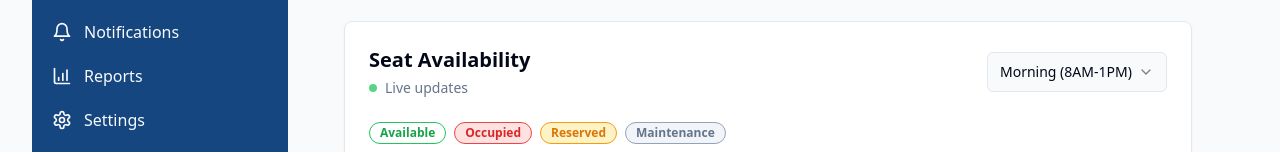
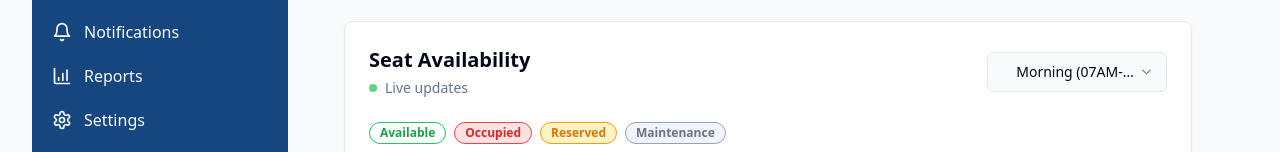
Before and after one commit to sb2group-7166/seatflow-sb2, a React (Vite) app: page /seats in a window 1280 px wide. Shown: the part 337-489 px from the top of the page. Built offline with nearby package versions, Linux system fonts and the light colour scheme.

Commit message:
Update shift time ranges
Updates the time ranges for shifts in the seat management system.

```diff
--- a/src/components/dashboard/SeatMap.tsx
+++ b/src/components/dashboard/SeatMap.tsx
@@ -102,9 +102,11 @@ const SeatMap = ({ className }: SeatMapProps) => {
               <SelectValue placeholder="Select shift" />
             </SelectTrigger>
             <SelectContent>
-              <SelectItem value="morning">Morning (8AM-1PM)</SelectItem>
-              <SelectItem value="afternoon">Afternoon (1PM-6PM)</SelectItem>
-              <SelectItem value="evening">Evening (6PM-11PM)</SelectItem>
+              <SelectItem value="morning">Morning (07AM-02PM)</SelectItem>
+              <SelectItem value="evening">Evening (02PM-10PM)</SelectItem>
+              <SelectItem value="lateEvening">Late Evening (02PM-12AM)</SelectItem>
+              <SelectItem value="fullDay1">Full Day (07AM-12AM)</SelectItem>
+              <SelectItem value="fullDay2">Full Day (07AM-10PM)</SelectItem>
             </SelectContent>
           </Select>
         </div>
```
